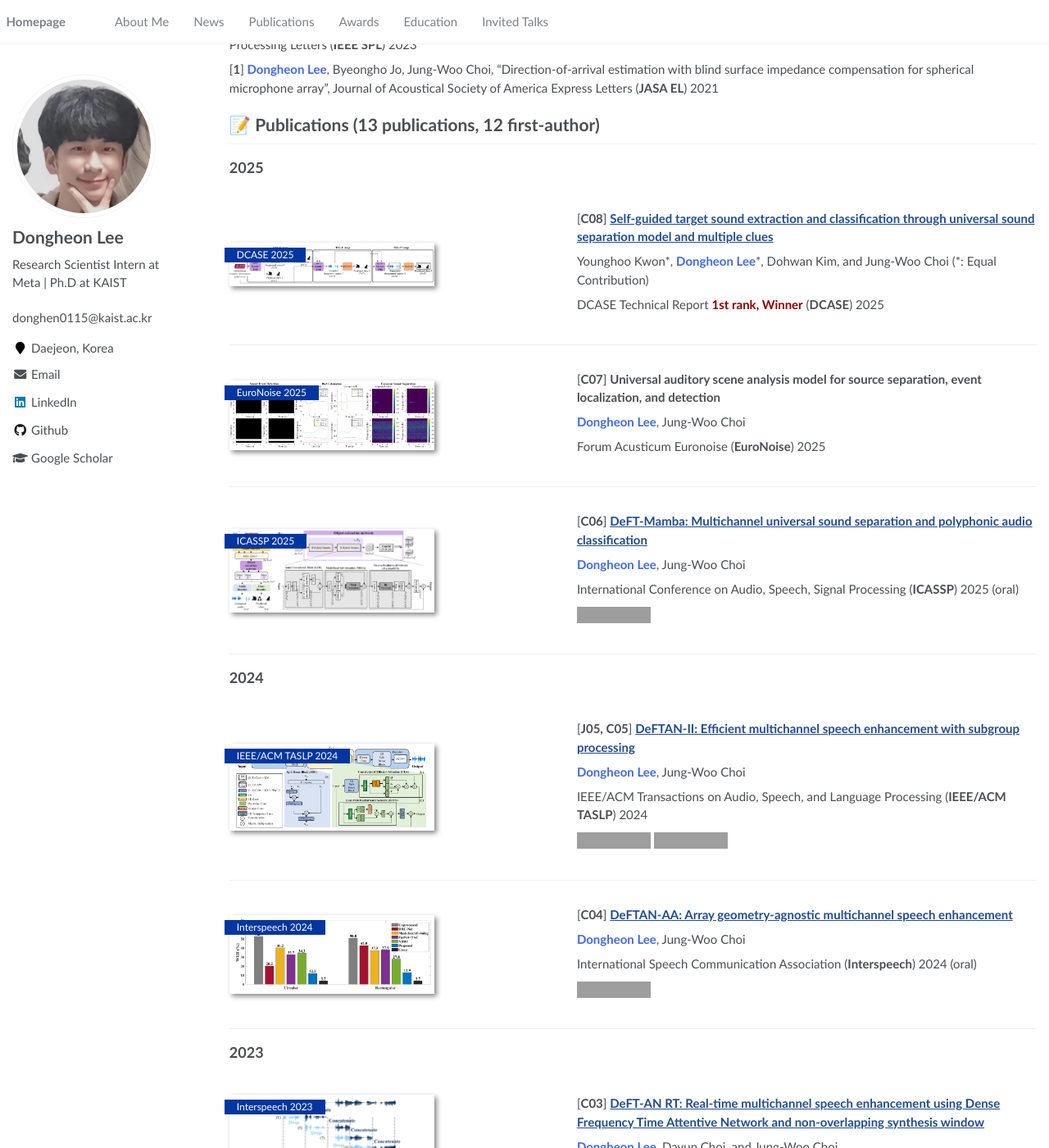
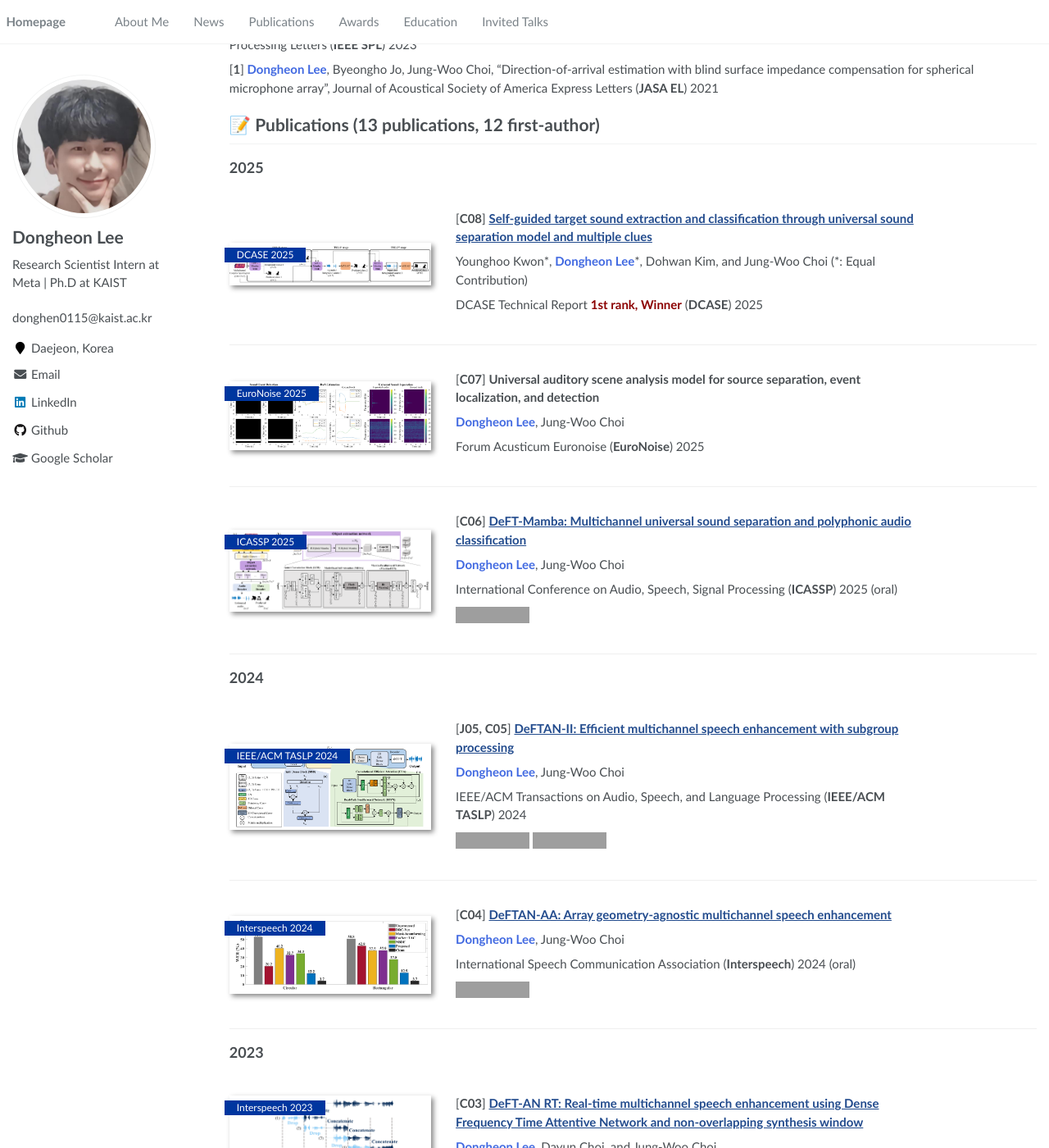
Before and after one commit to donghoney0416/donghoney0416.github.io, a Jekyll site: the page built from _pages/about.md, in a window 1280 px wide and 1400 px high, scrolled down 1131 px. Shown: the whole window at 82% size. Built offline with Jekyll 4.4.1, drawn with Linux system fonts in a browser that asks for light colours; grey boxes are pictures that could not be loaded.

Commit message:
Update main.scss

```diff
--- a/assets/css/main.scss
+++ b/assets/css/main.scss
@@ -71,7 +71,7 @@
         .paper-box-image{
             justify-content: left;
             min-width: 200px;
-            max-width: 40%;
+            max-width: 25%;
             order: 1;
         }
 
```
